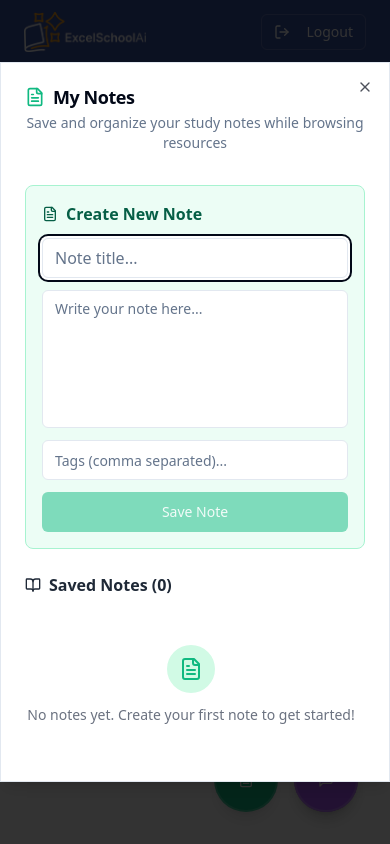
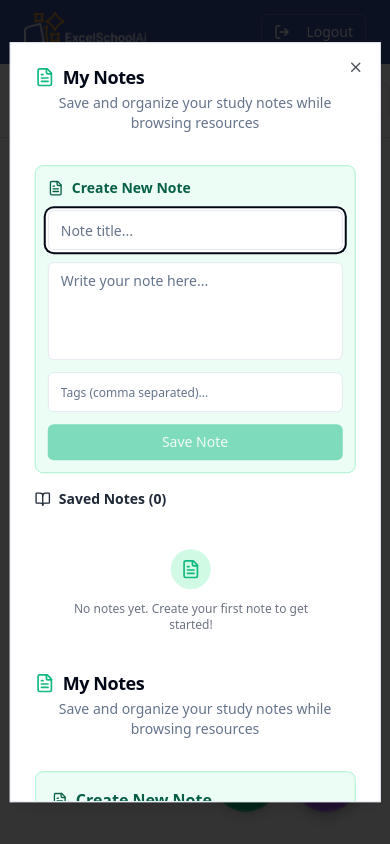
Before and after one commit to anantha-krishna-ks/classconnect-frame, a React (Vite) app: page /resource-vault in a window 390 px wide. Both pictures are taken after a click on the button 246 px from the left and 780 px from the top of the page. Built offline with nearby package versions, Linux system fonts and the light colour scheme.

Commit message:
Make popup responsive

```diff
--- a/src/pages/ResourceVault.tsx
+++ b/src/pages/ResourceVault.tsx
@@ -998,7 +998,132 @@ const ResourceVault = () => {
 
       {/* Notes Modal Dialog */}
       <Dialog open={showNotes} onOpenChange={setShowNotes}>
-        <DialogContent className="max-w-4xl max-h-[90vh] overflow-hidden">
+        <DialogContent className="w-[95vw] max-w-[95vw] sm:w-[90vw] sm:max-w-3xl lg:max-w-4xl xl:max-w-5xl max-h-[90vh] overflow-hidden">
+          <DialogHeader>
+            <DialogTitle className="flex items-center gap-2">
+              <FileText className="w-5 h-5 text-emerald-500" />
+              My Notes
+            </DialogTitle>
+            <DialogDescription>
+              Save and organize your study notes while browsing resources
+            </DialogDescription>
+          </DialogHeader>
+
+          <div className="grid grid-cols-1 lg:grid-cols-2 gap-4 sm:gap-6 mt-4">
+            {/* Note Editor Column */}
+            <div className="space-y-4">
+              <div className="p-3 sm:p-4 bg-emerald-50 rounded-lg border border-emerald-200">
+                <h3 className="font-semibold text-emerald-800 mb-3 flex items-center gap-2 text-sm sm:text-base">
+                  <FileText className="w-4 h-4" />
+                  {editingNoteId !== null ? 'Edit Note' : 'Create New Note'}
+                </h3>
+                <div className="space-y-3">
+                  <Input
+                    placeholder="Note title..."
+                    value={currentNote.title}
+                    onChange={(e) => setCurrentNote({...currentNote, title: e.target.value})}
+                    className="font-medium bg-white text-sm sm:text-base"
+                  />
+                  <Textarea
+                    placeholder="Write your note here..."
+                    value={currentNote.content}
+                    onChange={(e) => setCurrentNote({...currentNote, content: e.target.value})}
+                    rows={4}
+                    className="resize-none bg-white text-sm sm:text-base"
+                  />
+                  <Input
+                    placeholder="Tags (comma separated)..."
+                    value={currentNote.tags}
+                    onChange={(e) => setCurrentNote({...currentNote, tags: e.target.value})}
+                    className="text-xs sm:text-sm bg-white"
+                  />
+                  <div className="flex flex-col sm:flex-row gap-2">
+                    <Button
+                      onClick={handleSaveNote}
+                      disabled={!currentNote.title.trim() || !currentNote.content.trim()}
+                      className="bg-emerald-500 hover:bg-emerald-600 flex-1 text-sm"
+                    >
+                      {editingNoteId !== null ? 'Update Note' : 'Save Note'}
+                    </Button>
+                    {editingNoteId !== null && (
+                      <Button
+                        onClick={handleCancelEdit}
+                        variant="outline"
+                        className="text-sm"
+                      >
+                        Cancel
+                      </Button>
+                    )}
+                  </div>
+                </div>
+              </div>
+            </div>
+
+            {/* Notes List Column */}
+            <div className="space-y-4">
+              <h3 className="font-semibold text-gray-800 flex items-center gap-2 text-sm sm:text-base">
+                <BookOpen className="w-4 h-4" />
+                Saved Notes ({notes.length})
+              </h3>
+
+              <div className="max-h-64 sm:max-h-80 lg:max-h-96 overflow-y-auto pr-2 space-y-2 sm:space-y-3">
+                {notes.length === 0 ? (
+                  <div className="text-center py-6 sm:py-8">
+                    <div className="w-10 h-10 sm:w-12 sm:h-12 bg-emerald-100 rounded-full flex items-center justify-center mx-auto mb-3">
+                      <FileText className="w-5 h-5 sm:w-6 sm:h-6 text-emerald-500" />
+                    </div>
+                    <p className="text-xs sm:text-sm text-gray-500 px-4">
+                      No notes yet. Create your first note to get started!
+                    </p>
+                  </div>
+                ) : (
+                  notes.map((note) => (
+                    <div key={note.id} className="border border-gray-200 rounded-lg p-2 sm:p-3 bg-white hover:shadow-sm transition-shadow">
+                      <div className="flex items-start justify-between mb-2">
+                        <h4 className="font-medium text-gray-900 text-xs sm:text-sm flex-1 line-clamp-1 pr-2">{note.title}</h4>
+                        <div className="flex gap-1 flex-shrink-0">
+                          <Button
+                            variant="ghost"
+                            size="sm"
+                            onClick={() => handleEditNote(note)}
+                            className="h-6 w-6 sm:h-7 sm:w-7 p-0 text-emerald-600 hover:text-emerald-700 hover:bg-emerald-50"
+                          >
+                            <FileText className="w-3 h-3" />
+                          </Button>
+                          <Button
+                            variant="ghost"
+                            size="sm"
+                            onClick={() => handleDeleteNote(note.id)}
+                            className="h-6 w-6 sm:h-7 sm:w-7 p-0 text-red-600 hover:text-red-700 hover:bg-red-50"
+                          >
+                            <ExternalLink className="w-3 h-3" />
+                          </Button>
+                        </div>
+                      </div>
+                      <p className="text-xs text-gray-600 mb-2 line-clamp-2">{note.content}</p>
+                      {note.tags && (
+                        <div className="flex flex-wrap gap-1 mb-2">
+                          {note.tags.split(',').slice(0, 3).map((tag: string, index: number) => (
+                            <Badge key={index} variant="secondary" className="text-xs px-1 py-0">
+                              {tag.trim()}
+                            </Badge>
+                          ))}
+                          {note.tags.split(',').length > 3 && (
+                            <Badge variant="outline" className="text-xs px-1 py-0">
+                              +{note.tags.split(',').length - 3}
+                            </Badge>
+                          )}
+                        </div>
+                      )}
+                      <p className="text-xs text-gray-400">
+                        {note.updatedAt.toLocaleDateString()}
+                      </p>
+                    </div>
+                  ))
+                )}
+              </div>
+            </div>
+          </div>
           <DialogHeader>
             <DialogTitle className="flex items-center gap-2">
               <FileText className="w-5 h-5 text-emerald-500" />
```
